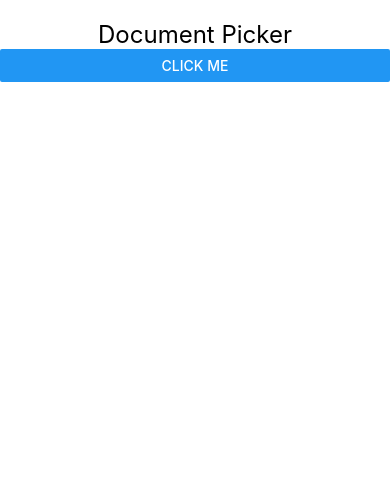
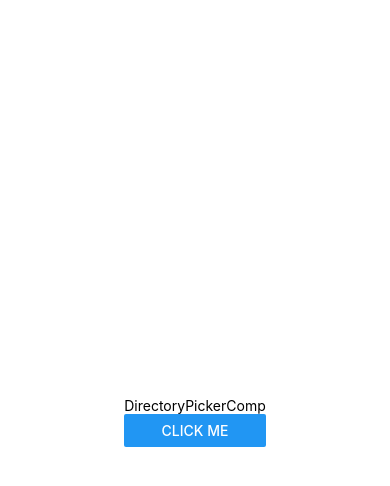
Before and after one commit to HarshitMishraGit/videoplayer, a React Native app: screen / in a window 390 px wide. Shown: the top 486 px of the page. Built offline with nearby package versions, Linux system fonts and the light colour scheme.

Commit message:
how to pick a directory

```diff
--- a/App.tsx
+++ b/App.tsx
@@ -1,11 +1,4 @@
-/**
- * Sample React Native App
- * https://github.com/facebook/react-native
- *
- * @format
- */
-
-import React from 'react';
+import React,{useState} from 'react';
 import type {PropsWithChildren} from 'react';
 import {
   SafeAreaView,
@@ -15,56 +8,36 @@ import {
   Text,
   useColorScheme,
   View,
-  Button, // Added Button component
+  Button,
+  FlatList,
+  // Added Button component
 } from 'react-native';
+import DirectoryPickerComp from './components/DirectoryPickerComp';
 
-import {
-  Colors,
-  DebugInstructions,
-  Header,
-  LearnMoreLinks,
-  ReloadInstructions,
-} from 'react-native/Libraries/NewAppScreen';
-import HomePage from './components/Screens/HomePage';
-import DocumentPicker from 'react-native-document-picker';
+
 function App(): React.JSX.Element {
-  const openDocumentFile = async () => {
-    try {
-      const res = await DocumentPicker.pick({
-        type: [DocumentPicker.types.allFiles],
-      });
-      console.log(
-        res
-      );
-    } catch (err) {
-      if (DocumentPicker.isCancel(err)) {
-        console.log('User cancelled the picker');
-      } else {
-        throw err;
-      }
-    }
-  }
+  const [fileResponse, setFileResponse] = useState([]);
   return (
-    <SafeAreaView style={styles.style}>
-      <View>
-        <Text style={styles.text}>Document Picker</Text>
-        <Button title="Click me" onPress={openDocumentFile} />
-      </View>
+    <SafeAreaView style={styles.container}>
+      <DirectoryPickerComp />
+      {/* <FlatList
+        data={[{key: 'a'}, {key: 'b'}]}
+        renderItem={({ item }) => <Text style={styles.text}>{item.key}</Text>}
+      /> */}
     </SafeAreaView>
   );
 }
 
 const styles = StyleSheet.create({
-  style: {
-    backgroundColor: 'white',
+  container: {
+    flex: 1,
+    backgroundColor: '#fff',
+    alignItems: 'center',
+    justifyContent: 'center',
   },
   text: {
-    color: 'black',
-    fontSize: 24,
-    textAlignVertical: 'center',
-    textAlign: 'center',
-    marginTop: 20,
-  },
+    color:'black',
+  }
 });
 
 export default App;
--- /dev/null
+++ b/components/DirectoryPickerComp.tsx
@@ -0,0 +1,33 @@
+import { View, Text ,StyleSheet, Button} from 'react-native'
+import React from 'react'
+import DocumentPicker from 'react-native-document-picker';
+
+export default function DirectoryPickerComp() {
+
+    const handleDirectory = async () => {
+        try {
+          const res = await DocumentPicker.pickDirectory();
+          console.log(
+            res
+          );
+        } catch (err) {
+          if (DocumentPicker.isCancel(err)) {
+            console.log('User cancelled the picker');
+          } else {
+            throw err;
+          }
+        }
+      }
+  return (
+    <View>
+          <Text style={styles.text}>DirectoryPickerComp</Text>
+          <Button title="Click me" onPress={handleDirectory} />
+    </View>
+  )
+}
+
+const styles = StyleSheet.create({
+    text: {
+        color:'black',
+    }
+})
```
Also changed, not shown: components/DocumentPickerComp.tsx (added, +42 -0 lines).
